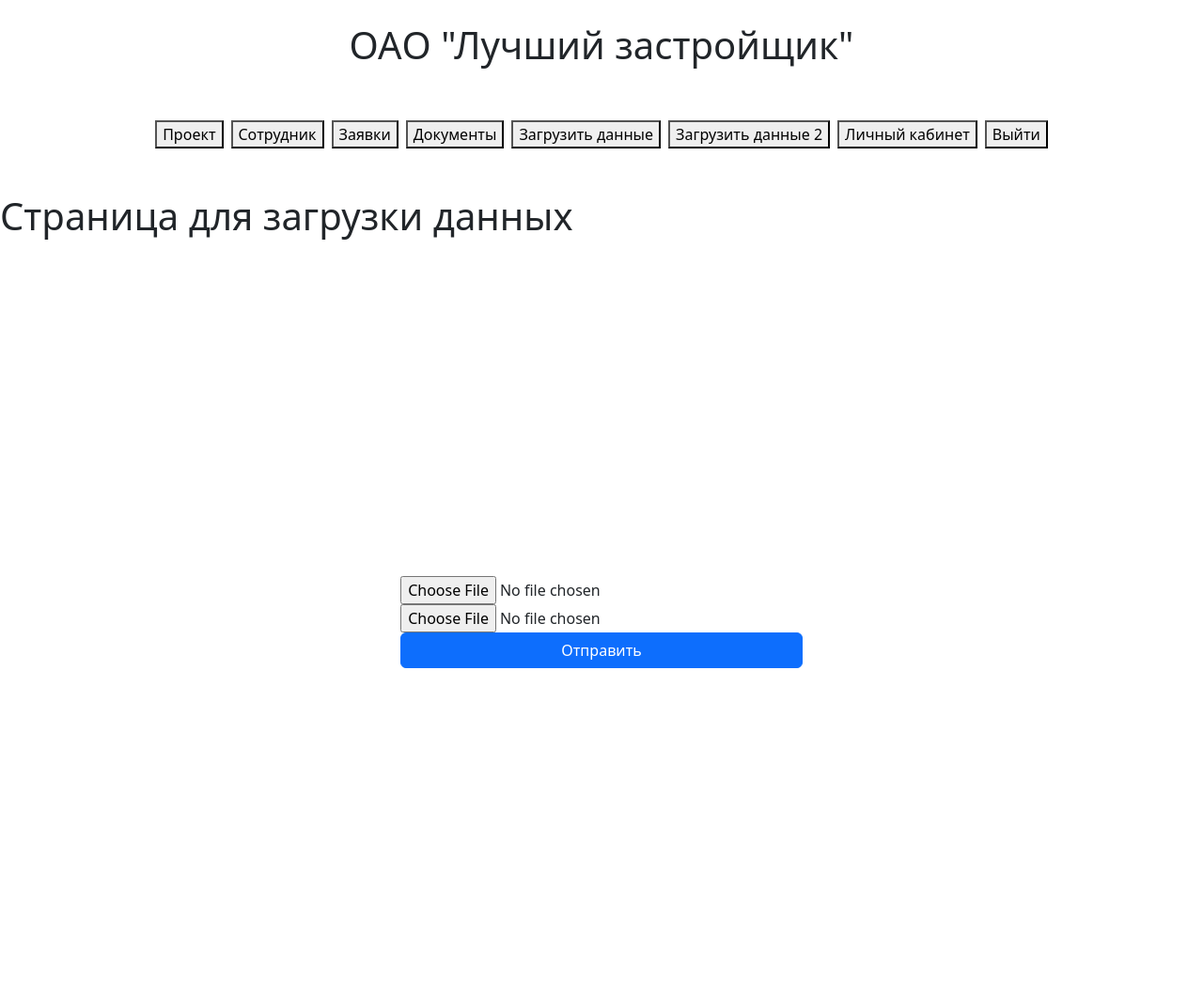
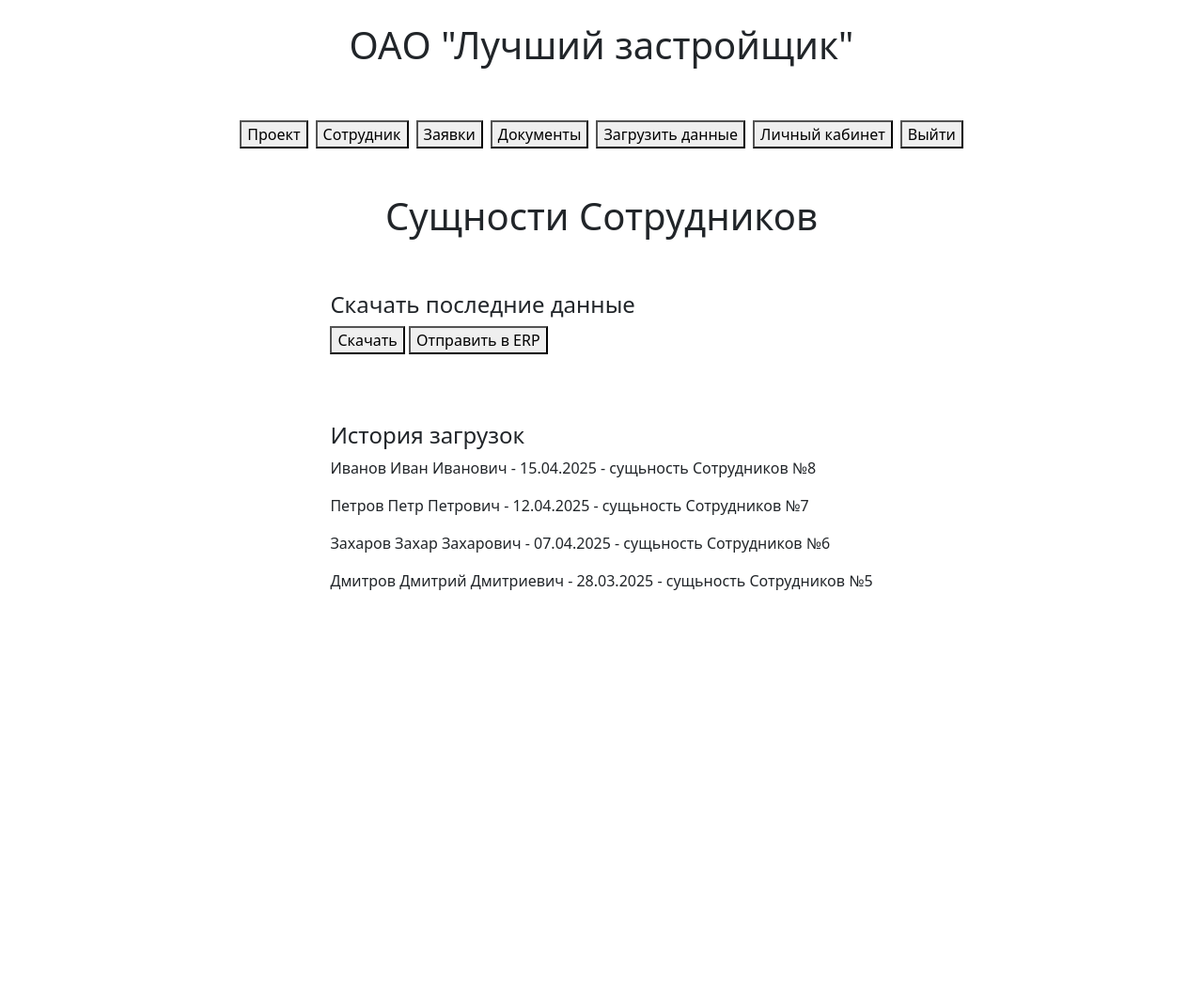
Before and after one commit to Domenen/Project_dj, a Django app: page /documents/ in a window 1280 px wide. Shown: the whole page at 94% size. After the commit the page ends 628 px from the top, so only its background shows below. Run offline with Django 5.2, Linux system fonts and the light colour scheme.

Commit message:
presentation

```diff
--- a/project_exprt/persons/urls.py
+++ b/project_exprt/persons/urls.py
@@ -11,7 +11,6 @@ urlpatterns = [
     path('persons/', views.index_page, name='persons'),
     path('documents/', views.documents_page, name='documents'),
     path('downloads/', views.downloads_page, name='downloads'),
-    path('downloads_2/', views.downloads_page_2, name='downloads_2'),
     path('projects/', views.procjets_page, name='projects'),
     path('user_cab/', views.user_cab, name='user_cab')
 ]
--- a/project_exprt/persons/views.py
+++ b/project_exprt/persons/views.py
@@ -8,9 +8,6 @@ def index_page(request):
 
 def downloads_page(request):
     return render(request, 'downloads_files.html')
-
-def downloads_page_2(request):
-    return render(request, 'downloads_files_2.html')
 
 def procjets_page(request):
     return render(request, 'projects.html')
--- a/project_exprt/templates/base.html
+++ b/project_exprt/templates/base.html
@@ -21,7 +21,6 @@
             <button type="button" class="mx-1"><a href="{% url 'persons' %}" style="text-decoration: none; color: inherit;">Заявки</a></button>
             <button type="button" class="mx-1"><a href="{% url 'documents' %}" style="text-decoration: none; color: inherit;">Документы</a></button>
             <button type="button" class="mx-1"><a href="{% url 'downloads' %}" style="text-decoration: none; color: inherit;">Загрузить данные</a></button>
-            <button type="button" class="mx-1"><a href="{% url 'downloads_2' %}" style="text-decoration: none; color: inherit;">Загрузить данные 2</a></button>
             <button type="button" class="mx-1"><a href="{% url 'user_cab' %}" style="text-decoration: none; color: inherit;">Личный кабинет</a></button>
             <button type="button" class="mx-1"><a href="{% url 'auth' %}" style="text-decoration: none; color: inherit;">Выйти</a></button>
         </div>
--- a/project_exprt/templates/documents.html
+++ b/project_exprt/templates/documents.html
@@ -1,21 +1,28 @@
 {% extends 'base.html' %}
 
 
-{% block title %} Загрузить данные {% endblock %}
+{% block title %} Документы {% endblock %}
 
 {% block content %}
-<div>
-    <h1>Страница для загрузки данных </h1>
+<div class="d-flex justify-content-center">
+    <h1>Сущности Сотрудников</h1>
 </div>
-<div class="d-flex justify-content-center align-items-center min-vh-100">
+<div class="d-flex justify-content-center">
     <div>
-        <form action="" method="post">
-            <input type="file" name="" id="">
-            <br>
-            <input type="file" name="" id="">
-            <button type="submit" class="btn btn-primary w-100">Отправить</button>
-        </form>
-
+        <br>
+        <br>
+        <h4>Скачать последние данные</h4>
+        <button type="submit">Скачать</button>
+        <button type="submit">Отправить в ERP</button>
+        <br>
+        <br>
+        <br>
+        <br>
+        <h4>История загрузок</h4>
+        <p>Иванов Иван Иванович - 15.04.2025 - сущьность Сотрудников №8</p>
+        <p>Петров Петр Петрович - 12.04.2025 - сущьность Сотрудников №7</p>
+        <p>Захаров Захар Захарович - 07.04.2025 - сущьность Сотрудников №6</p>
+        <p>Дмитров Дмитрий Дмитриевич - 28.03.2025 - сущьность Сотрудников №5</p>
     </div>
 </div>
 {% endblock %}
--- a/project_exprt/templates/home.html
+++ b/project_exprt/templates/home.html
@@ -1,7 +1,7 @@
 {% extends 'base.html' %}
 
 
-{% block title %} Загрузить данные {% endblock %}
+{% block title %} Домашняя стриница {% endblock %}
 
 {% block content %}
 
--- a/project_exprt/templates/persons.html
+++ b/project_exprt/templates/persons.html
@@ -1,7 +1,7 @@
 {% extends 'base.html' %}
 
 
-{% block title %} Главная {% endblock %}
+{% block title %} Сотрудники {% endblock %}
 
 {% block content %}
 <div class="d-flex justify-content-center">
@@ -12,7 +12,8 @@
         <br>
         <br>
         <h4>Скачать последние данные</h4>
-        <button type="submit">Загрузить</button>
+        <button type="submit">Скачать</button>
+        <button type="submit">Отправить в ERP</button>
         <br>
         <br>
         <br>
--- a/project_exprt/templates/projects.html
+++ b/project_exprt/templates/projects.html
@@ -1,7 +1,7 @@
 {% extends 'base.html' %}
 
 
-{% block title %} Главная {% endblock %}
+{% block title %} Проекты {% endblock %}
 
 {% block content %}
 <div class="d-flex justify-content-center">
@@ -12,7 +12,8 @@
         <br>
         <br>
         <h4>Скачать последние данные</h4>
-        <button type="submit">Загрузить</button>
+        <button type="submit">Скачать</button>
+        <button type="submit">Отправить в ERP</button>
         <br>
         <br>
         <br>
--- a/project_exprt/templates/user_cab.html
+++ b/project_exprt/templates/user_cab.html
@@ -1,7 +1,7 @@
 {% extends 'base.html' %}
 
 
-{% block title %} Главная {% endblock %}
+{% block title %} Личный кабинет {% endblock %}
 
 {% block content %}
 <div class="d-flex justify-content-center">
```
Also changed, not shown: project_exprt/templates/downloads_files.html (+11 -16 lines), project_exprt/templates/downloads_files_2.html (deleted, +0 -39 lines).
